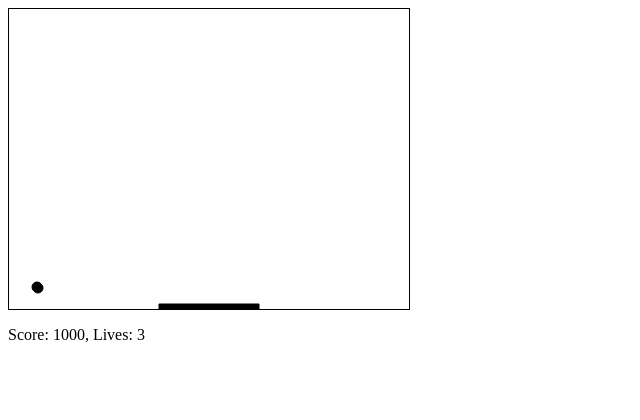
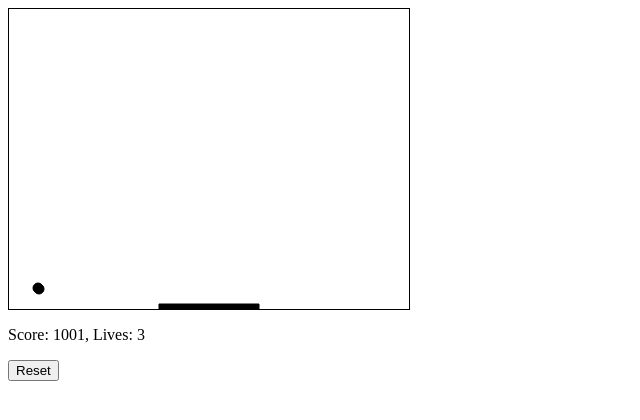
Before and after one commit to iainplimmer/breakout, a website: page index.html in a window 1280 px wide. Shown: the whole page, without its empty margins (0-640 px from the left). Drawn offline with Linux system fonts and the light colour scheme.

Commit message:
Breaking down the functions further into what they should look like

```diff
--- a/index.html
+++ b/index.html
@@ -10,5 +10,6 @@
     <body>
         <canvas id="GameCanvas" style="border:1px solid #000000;"></canvas>
         <p>Score: <span id="Score"></span>, Lives: <span id="Lives"></span></p>
+        <button onclick="BreakOut.Setup()">Reset</button>
     </body>
 </html>
--- a/src/game.js
+++ b/src/game.js
@@ -19,14 +19,7 @@ var BreakOut = (function() {
     var canvas;
     var ctx;
     var ball;           //  Current ball object state
-
-    var player = {      //  Current player/paddle information
-        score : 0,
-        lives : defaultLives,
-        paddleHeight : defaultPaddleHeight,
-        paddleWidth : defaultPaddleWidth,
-        paddleLeft : (canvasWidth/2)-(defaultPaddleWidth/2)
-    }
+    var player;         //  Current player/paddle information
 
     //  Function to call that sets up the game canvas, sets up the canvas,
     //  the event listener and then starts the ball and the game
@@ -35,6 +28,8 @@ var BreakOut = (function() {
         ctx = canvas.getContext("2d");
         canvas.width  = canvasWidth;
         canvas.height = canvasHeight;
+
+        //clearTimeout(gameLoop);
 
         document.addEventListener('keypress', function (e) {
             var key = e.which || e.keyCode;
@@ -47,8 +42,19 @@ var BreakOut = (function() {
         });
 
         //  Create the ball and start the game loop
+        ResetPlayer();
         ResetBall();
-        setTimeout(RefreshFrame, refreshRateInMilliseconds);
+        RefreshFrame();
+    }
+
+    function ResetPlayer () {
+        player = {      //  Current player/paddle information
+            score : 0,
+            lives : defaultLives,
+            paddleHeight : defaultPaddleHeight,
+            paddleWidth : defaultPaddleWidth,
+            paddleLeft : (canvasWidth/2)-(defaultPaddleWidth/2)
+        };
     }
 
     function ResetBall () {
@@ -129,6 +135,7 @@ var BreakOut = (function() {
         ctx.stroke();
     }
 
+    //  Shortcut to clear the canvas
     function ClearCanvas () {
         ctx.clearRect(0, 0, canvas.width, canvas.height);
     }
```
